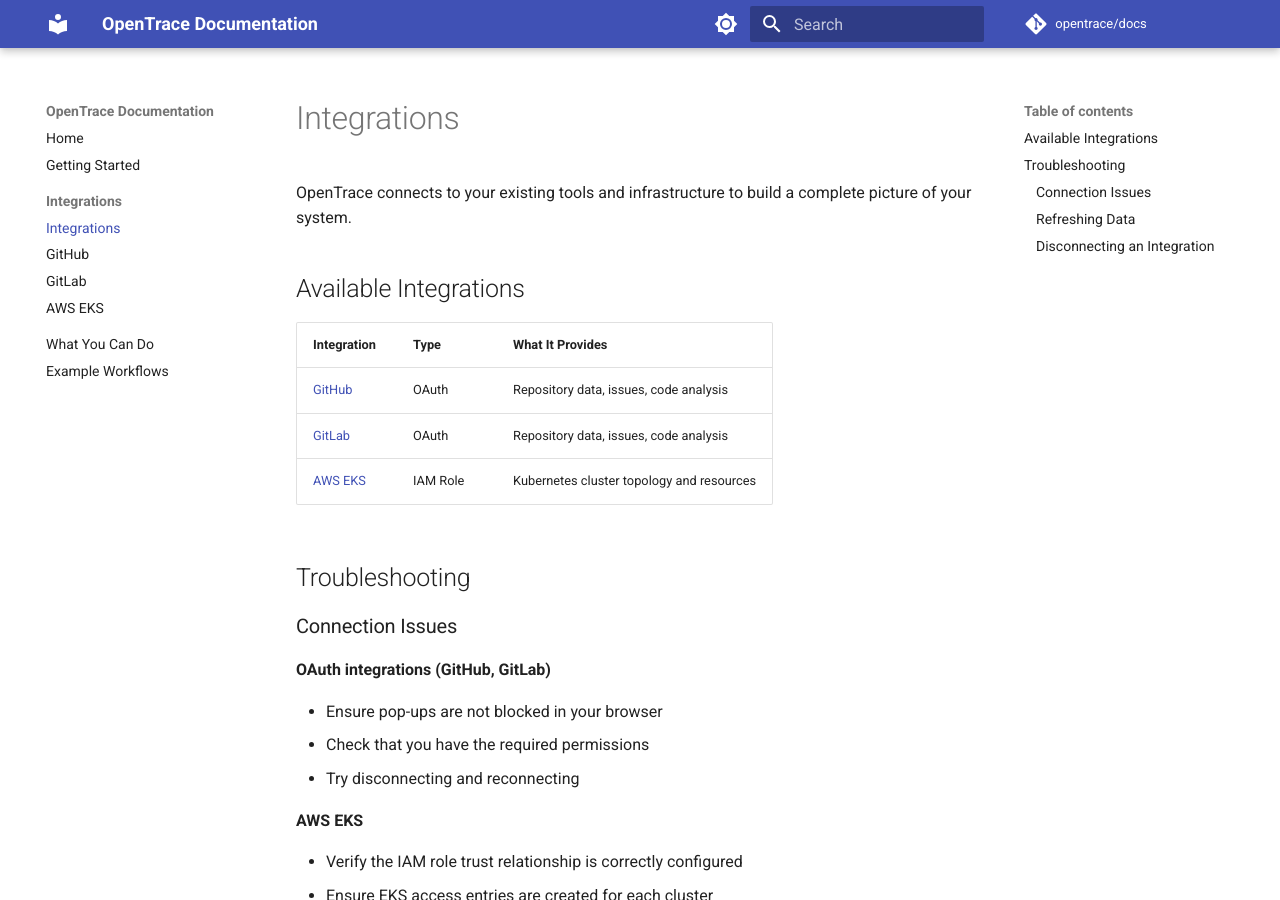
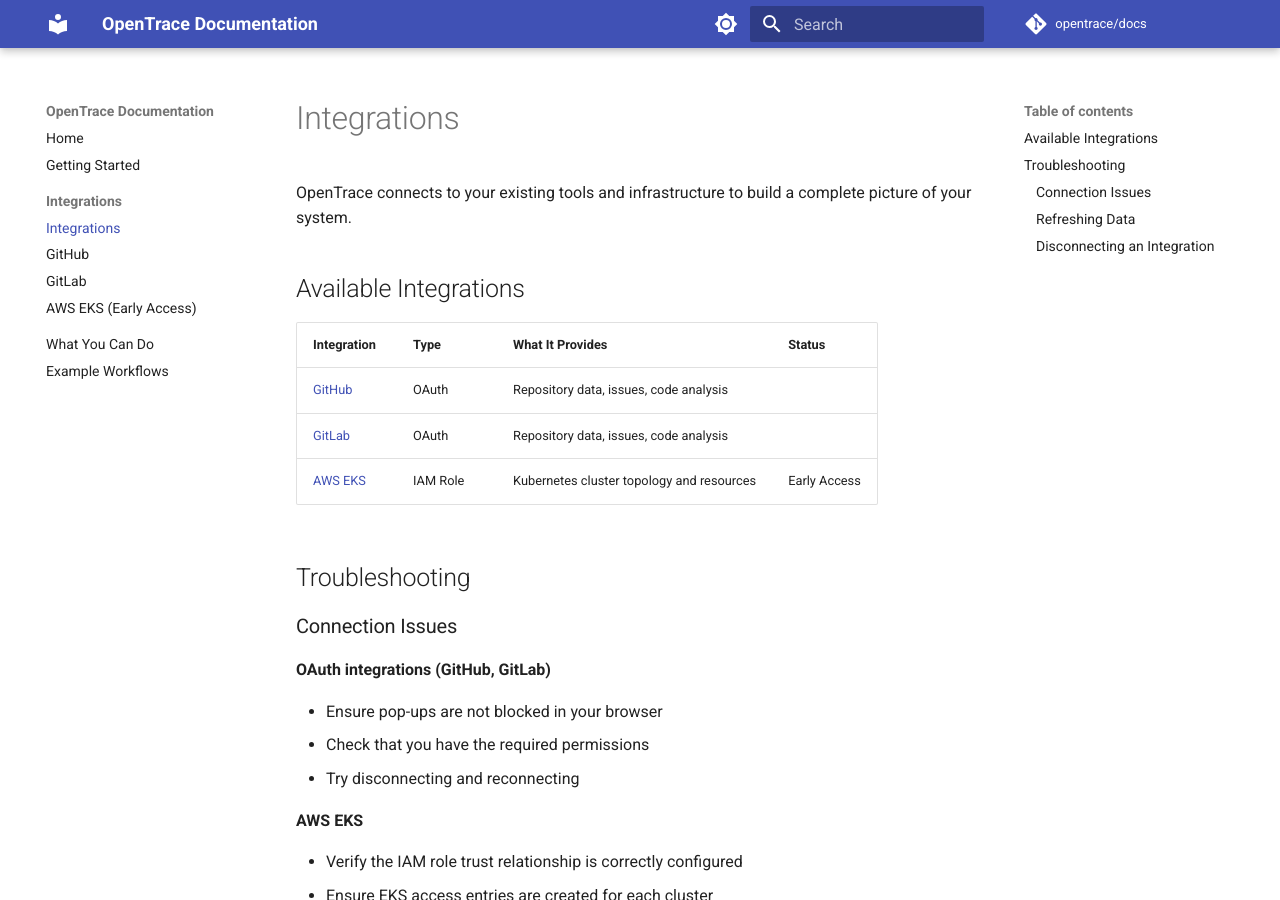
Before and after one commit to opentrace/docs, an MkDocs documentation site: the page built from docs/integrations/index.md, in a window 1280 px wide and 900 px high. Built offline with MkDocs 1.6.1 and Material for MkDocs 9.7.7, drawn with Linux system fonts in a browser that asks for light colours; comment, search, counter and statistics services are not loaded.

Commit message:
docs: tag AWS EKS integration as early access

```diff
--- a/docs/integrations/index.md
+++ b/docs/integrations/index.md
@@ -4,11 +4,11 @@ OpenTrace connects to your existing tools and infrastructure to build a complete
 
 ## Available Integrations
 
-| Integration | Type | What It Provides |
-|-------------|------|------------------|
-| [GitHub](github.md) | OAuth | Repository data, issues, code analysis |
-| [GitLab](gitlab.md) | OAuth | Repository data, issues, code analysis |
-| [AWS EKS](aws-eks.md) | IAM Role | Kubernetes cluster topology and resources |
+| Integration | Type | What It Provides | Status |
+|-------------|------|------------------|--------|
+| [GitHub](github.md) | OAuth | Repository data, issues, code analysis | |
+| [GitLab](gitlab.md) | OAuth | Repository data, issues, code analysis | |
+| [AWS EKS](aws-eks.md) | IAM Role | Kubernetes cluster topology and resources | Early Access |
 
 ## Troubleshooting
 
--- a/mkdocs.yml
+++ b/mkdocs.yml
@@ -61,6 +61,6 @@ nav:
     - integrations/index.md
     - GitHub: integrations/github.md
     - GitLab: integrations/gitlab.md
-    - AWS EKS: integrations/aws-eks.md
+    - AWS EKS (Early Access): integrations/aws-eks.md
   - What You Can Do: capabilities.md
   - Example Workflows: workflows.md
```
Also changed, not shown: docs/integrations/aws-eks.md (+3 -0 lines).
